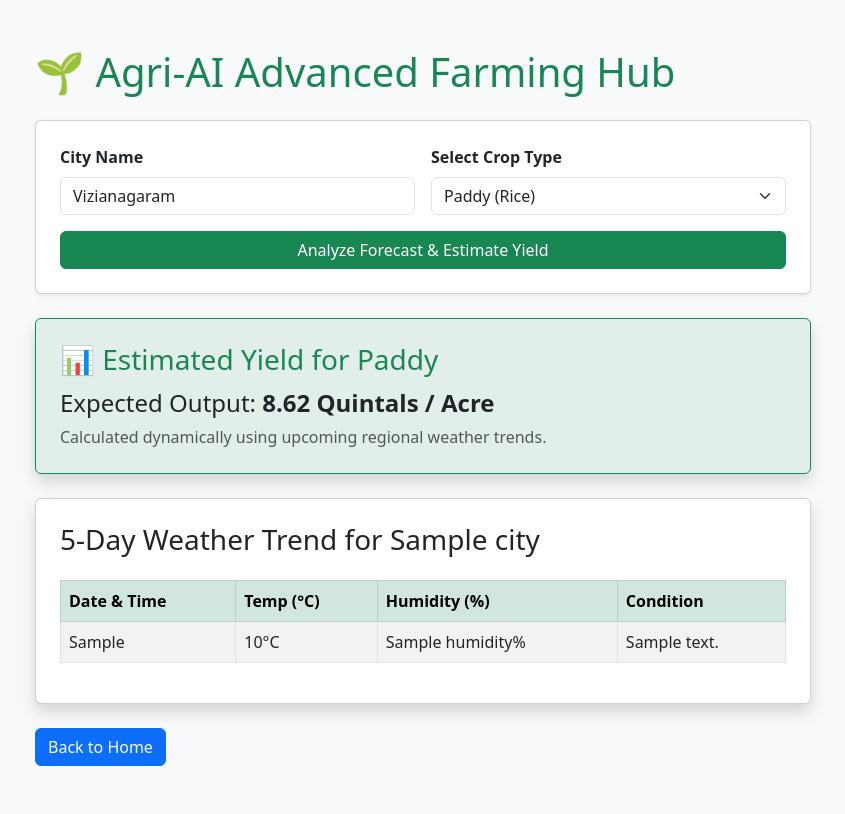
After one commit to KOTI1215/agri-ai-project, a Flask app: page /forecast in a window 1280 px wide. The commit adds this page. Shown: the whole page, without its empty margins (217-1062 px from the left). Run offline with Flask 3, Linux system fonts and the light colour scheme; a database or web service that is not in the repository returns one stand-in record (values such as "Sample title"); data that the repository does not hold is empty.

Commit message:
add 5-day forecast, yield estimate, and fertilizer recommendation tools

```diff
--- a/app.py
+++ b/app.py
@@ -9,7 +9,6 @@ def home():
 
 @app.route('/weather', methods=['GET', 'POST'])
 def weather():
-    # Dynamically grab the city from the submitted form (POST) or URL parameter (GET)
     if request.method == 'POST':
         city = request.form.get('city')
     else:
@@ -26,11 +25,64 @@ def weather():
         if response.status_code == 200:
             weather_data = response.json()
         else:
-            error_message = f"Could not find weather data for '{city}'. Please check the city name."
+            error_message = f"Could not find weather data for '{city}'."
     except Exception as e:
         error_message = "Network error: Unable to connect to OpenWeather map."
 
     return render_template('weather.html', weather=weather_data, error=error_message)
 
+@app.route('/forecast', methods=['GET', 'POST'])
+def forecast():
+    if request.method == 'POST':
+        city = request.form.get('city')
+        crop = request.form.get('crop', 'Paddy')
+    else:
+        city = request.args.get('city', 'Vizianagaram')
+        crop = request.args.get('crop', 'Paddy')
+
+    api_key = "ed74c3c9c0a6178094737c755b201224"
+    url = f"https://api.openweathermap.org/data/2.5/forecast?q={city}&appid={api_key}&units=metric"
+
+    forecast_data = None
+    error_message = None
+    estimated_yield = None
+
+    try:
+        response = requests.get(url, timeout=5)
+        if response.status_code == 200:
+            forecast_data = response.json()
+            temp_avg = sum(item['main']['temp'] for item in forecast_data['list'][:8]) / 8
+            if crop == 'Paddy':
+                estimated_yield = round(22 - abs(temp_avg - 28) * 0.5, 2)
+            elif crop == 'Maize':
+                estimated_yield = round(25 - abs(temp_avg - 24) * 0.6, 2)
+            else:
+                estimated_yield = round(18 - abs(temp_avg - 26) * 0.4, 2)
+        else:
+            error_message = f"Could not fetch forecast data for '{city}'."
+    except Exception as e:
+        error_message = "Network error: Unable to connect to OpenWeather map."
+
+    return render_template('forecast.html', forecast=forecast_data, error=error_message, city=city, crop=crop, est_yield=estimated_yield)
+
+@app.route('/fertilizer', methods=['GET', 'POST'])
+def fertilizer():
+    recommendation = None
+    crop = "Paddy"
+    soil = "Alluvial"
+
+    if request.method == 'POST':
+        crop = request.form.get('crop', 'Paddy')
+        soil = request.form.get('soil', 'Alluvial')
+
+        if crop == 'Paddy':
+            recommendation = "Nitrogen (N): 120 kg/ha, Phosphorus (P): 60 kg/ha, Potassium (P2O5): 40 kg/ha. Apply Nitrogen in 3 split doses."
+        elif crop == 'Maize':
+            recommendation = "Nitrogen (N): 150 kg/ha, Phosphorus (P): 75 kg/ha, Potassium (P2O5): 40 kg/ha. Ensure adequate drainage."
+        else:
+            recommendation = "Nitrogen (N): 100 kg/ha, Phosphorus (P): 50 kg/ha, Potassium (P2O5): 50 kg/ha. Use balanced fertilizers."
+
+    return render_template('fertilizer.html', recommendation=recommendation, crop=crop, soil=soil)
+
 if __name__ == '__main__':
     app.run(host='0.0.0.0', port=5000, debug=True)
--- /dev/null
+++ b/templates/forecast.html
@@ -0,0 +1,74 @@
+<!DOCTYPE html>
+<html lang="en">
+<head>
+    <meta charset="UTF-8">
+    <title>Agri-AI 5-Day Forecast & Yield Estimator</title>
+    <link rel="stylesheet" href="https://cdn.jsdelivr.net/npm/bootstrap@5.3.0/dist/css/bootstrap.min.css">
+</head>
+<body class="bg-light p-5">
+    <div class="container" style="max-width: 800px;">
+        <h1 class="mb-4 text-success">🌱 Agri-AI Advanced Farming Hub</h1>
+
+        <!-- Search & Crop Selector Form -->
+        <form action="/forecast" method="POST" class="card shadow-sm p-4 mb-4">
+            <div class="row g-3">
+                <div class="col-md-6">
+                    <label class="form-label fw-bold">City Name</label>
+                    <input type="text" name="city" class="form-control" value="{{ city }}" required>
+                </div>
+                <div class="col-md-6">
+                    <label class="form-label fw-bold">Select Crop Type</label>
+                    <select name="crop" class="form-select">
+                        <option value="Paddy" {% if crop == 'Paddy' %}selected{% endif %}>Paddy (Rice)</option>
+                        <option value="Maize" {% if crop == 'Maize' %}selected{% endif %}>Maize</option>
+                        <option value="Cotton" {% if crop == 'Cotton' %}selected{% endif %}>Cotton</option>
+                    </select>
+                </div>
+            </div>
+            <button class="btn btn-success mt-3 w-100" type="submit">Analyze Forecast & Estimate Yield</button>
+        </form>
+
+        {% if error %}
+            <div class="alert alert-danger" role="alert">{{ error }}</div>
+        {% endif %}
+
+        {% if forecast %}
+            <!-- Yield Estimation Box -->
+            <div class="card shadow p-4 mb-4 bg-success bg-opacity-10 border-success">
+                <h3 class="text-success">📊 Estimated Yield for {{ crop }}</h3>
+                <p class="fs-4 mb-1">Expected Output: <strong>{{ est_yield }} Quintals / Acre</strong></p>
+                <p class="text-muted mb-0">Calculated dynamically using upcoming regional weather trends.</p>
+            </div>
+
+            <!-- 5-Day Trend -->
+            <div class="card shadow p-4 mb-4">
+                <h3>5-Day Weather Trend for {{ forecast.city.name }}</h3>
+                <div class="table-responsive mt-3">
+                    <table class="table table-bordered table-striped">
+                        <thead class="table-success">
+                            <tr>
+                                <th>Date & Time</th>
+                                <th>Temp (°C)</th>
+                                <th>Humidity (%)</th>
+                                <th>Condition</th>
+                            </tr>
+                        </thead>
+                        <tbody>
+                            {% for item in forecast.list[:5] %}
+                            <tr>
+                                <td>{{ item.dt_txt }}</td>
+                                <td>{{ item.main.temp }}°C</td>
+                                <td>{{ item.main.humidity }}%</td>
+                                <td>{{ item.weather[0].description }}</td>
+                            </tr>
+                            {% endfor %}
+                        </tbody>
+                    </table>
+                </div>
+            </div>
+        {% endif %}
+
+        <a href="/" class="btn btn-primary">Back to Home</a>
+    </div>
+</body>
+</html>
```
Also changed, not shown: templates/fetilizer.html (added, +42 -0 lines), templates/index.html (+29 -8 lines).
